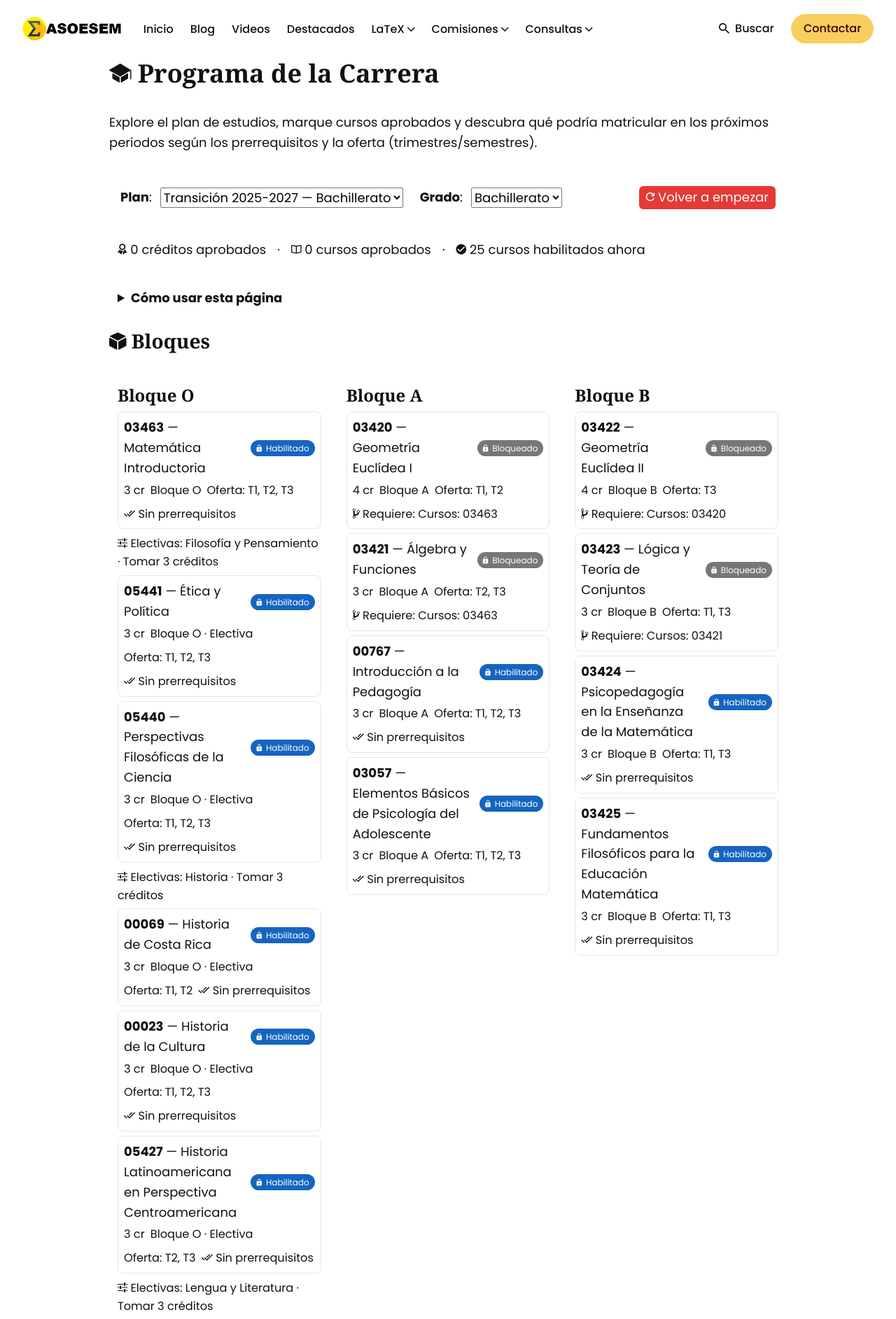
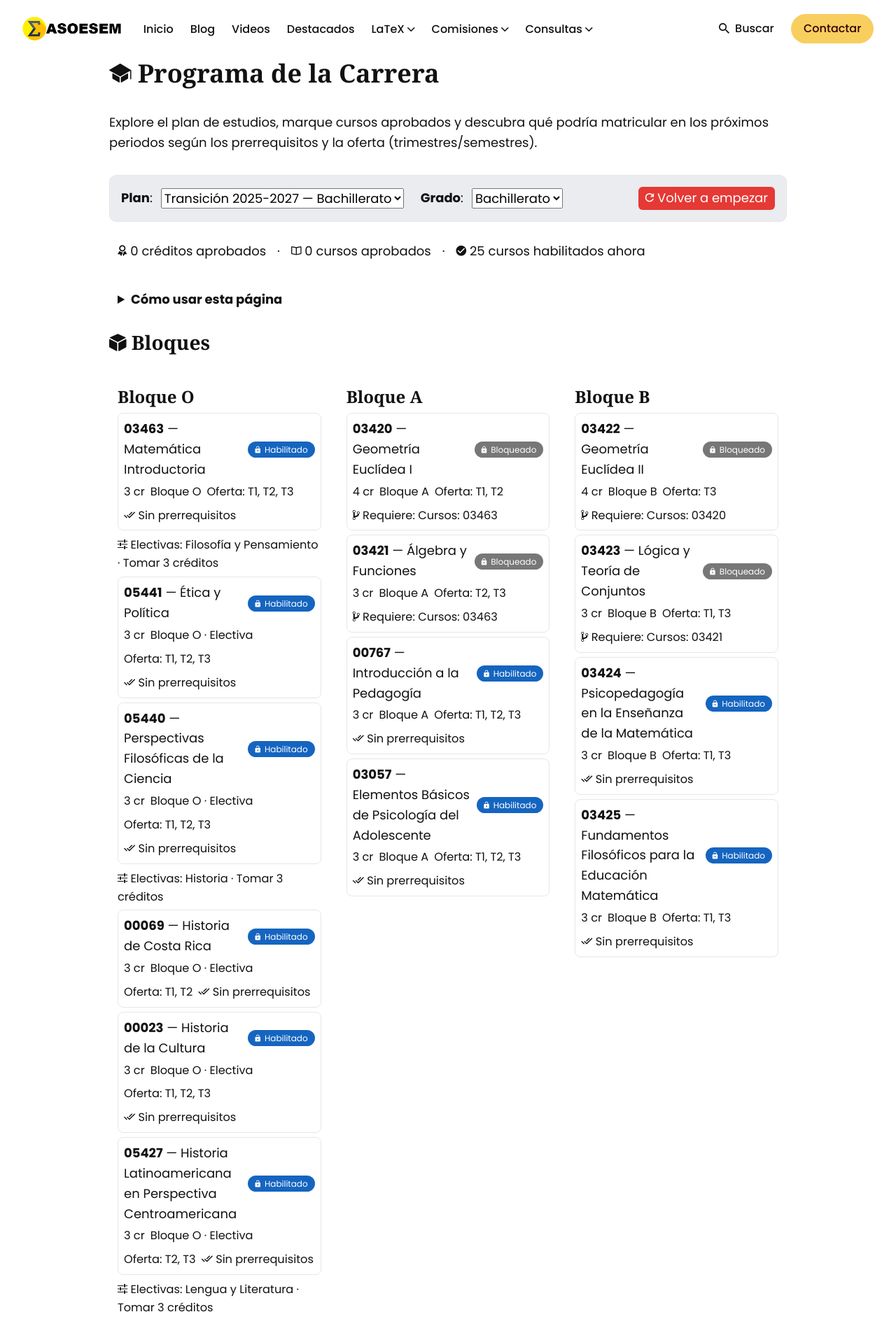
Before and after one commit to asoesem/asoesem.github.io, a Jekyll site: the page built from _pages/programa-carrera.html, in a window 1280 px wide. Shown: the top 1885 px of the page at 70% size. Built offline with Jekyll 4.4.1, drawn with Linux system fonts in a browser that asks for light colours; a script that is not in the unit is left out.

Commit message:
Agrega esquema de colores para la página de carrera.

```diff
--- a/_includes/main.scss
+++ b/_includes/main.scss
@@ -111,6 +111,7 @@
 @import '4-layouts/authors';
 /* >>>>>>>>>>>>>> :: 4.3-Tags Page <<<<<<<<<<<<<<< */
 @import '4-layouts/tags-page';
+@import '4-layouts/programa-carrera';
 
 /* =======================
 :: 5-Theorems
--- a/_pages/programa-carrera.html
+++ b/_pages/programa-carrera.html
@@ -4,14 +4,14 @@
 permalink: /programa-carrera/
 ---
 
-<div class="container page__content">
+<div class="container page__content programa-carrera">
   <h1><i class="icon ion-ios-school" aria-hidden="true"></i> Programa de la Carrera</h1>
   <p>
     Explore el plan de estudios, marque cursos aprobados y descubra qué podría matricular
     en los próximos periodos según los prerrequisitos y la oferta (trimestres/semestres).
   </p>
 
-  <div class="box" style="padding:16px; margin-bottom:16px; display:flex; gap:12px; align-items:center; flex-wrap:wrap;">
+  <div class="box toolbar" style="padding:16px; margin-bottom:16px; display:flex; gap:12px; align-items:center; flex-wrap:wrap;">
     <label for="planSelect"><strong>Plan</strong>:</label>
     <select id="planSelect"></select>
     <label for="degreeFilter" style="margin-left:12px;"><strong>Grado</strong>:</label>
@@ -19,7 +19,7 @@
     <button id="resetBtn" class="btn" type="button" style="margin-left:auto; background:#e53935; color:#fff; border:none; padding:6px 10px; border-radius:6px; cursor:pointer;"><i class="icon ion-md-refresh" aria-hidden="true"></i> Volver a empezar</button>
   </div>
 
-  <div id="summary" class="box" style="padding:12px; margin-bottom:16px; display:flex; gap:16px; align-items:center; flex-wrap:wrap;">
+  <div id="summary" class="box summary" style="padding:12px; margin-bottom:16px; display:flex; gap:16px; align-items:center; flex-wrap:wrap;">
     <span><i class="icon ion-md-ribbon" aria-hidden="true"></i> <span id="creditsPassed">0</span> créditos aprobados</span> ·
     <span><i class="icon ion-md-book" aria-hidden="true"></i> <span id="coursesPassed">0</span> cursos aprobados</span> ·
     <span><i class="icon ion-md-checkmark-circle" aria-hidden="true"></i> <span id="eligibleNow">0</span> cursos habilitados ahora</span>
@@ -379,13 +379,13 @@
     const avail = availabilityFor(course.code);
     const badgeIcon = done? '<i class="icon ion-md-checkmark-circle" aria-hidden="true"></i>' : (prereqOk? '<i class="icon ion-md-unlock" aria-hidden="true"></i>' : '<i class="icon ion-md-lock" aria-hidden="true"></i>');
     const badge = (done? 'Aprobado' : (prereqOk? 'Habilitado' : 'Bloqueado'));
-    const badgeColor = done? '#2e7d32' : (prereqOk? '#1565c0' : '#777');
+    const badgeClass = done? 'badge aprobado' : (prereqOk? 'badge habilitado' : 'badge bloqueado');
     const avText = avail.quarters.length? `T${avail.quarters.join(', T')}`: (avail.semesters.length?`S${avail.semesters.join(', S')}`:'—');
     const style = `border:1px solid var(--border-color, #ddd); padding:8px; border-radius:8px; margin:6px 0; cursor:pointer;`;
     return `<div class="course" data-code="${course.code}" title="click para alternar aprobado" style="${style}">
       <div style="display:flex; align-items:center; justify-content:space-between; gap:8px;">
         <div><strong>${course.code}</strong> — ${course.name}</div>
-        <span style="font-size:12px; color:white; background:${badgeColor}; padding:2px 8px; border-radius:12px; display:flex; align-items:center; gap:6px;">${badgeIcon} ${badge}</span>
+        <span class=\"${badgeClass}\" style=\"display:flex; align-items:center; gap:6px;\">${badgeIcon} ${badge}</span>
       </div>
       <div class="muted" style="font-size:0.9em; margin-top:4px; display:flex; gap:8px; flex-wrap:wrap;">
         <span>${course.credits} cr</span>
--- /dev/null
+++ b/_sass/4-layouts/_programa-carrera.scss
@@ -0,0 +1,37 @@
+.programa-carrera {
+  .toolbar {
+    background: var(--background-alt-color);
+    border: 1px solid var(--border-color);
+    border-radius: 10px;
+  }
+  .summary {
+    display: grid;
+    grid-template-columns: repeat(auto-fit,minmax(220px,1fr));
+    gap: 10px;
+  }
+  .stat {
+    background: var(--card-preview-bg);
+    border: 1px solid var(--border-color);
+    border-radius: 10px;
+    padding: 8px 12px;
+  }
+  .course {
+    transition: transform .12s ease, box-shadow .12s ease;
+  }
+  .course:hover { transform: translateY(-1px); box-shadow: 0 2px 10px rgba(0,0,0,.06); }
+  .badge {
+    border-radius: 14px;
+    padding: 2px 10px;
+    font-size: 12px;
+    color: #fff;
+  }
+  .badge.aprobado { background:#2e7d32 }
+  .badge.habilitado { background:#1565c0 }
+  .badge.bloqueado { background:#777 }
+  .period-group h3{
+    background: var(--background-alt-color);
+    border: 1px solid var(--border-color);
+    padding: 6px 10px;
+    border-radius: 8px;
+  }
+}
```
